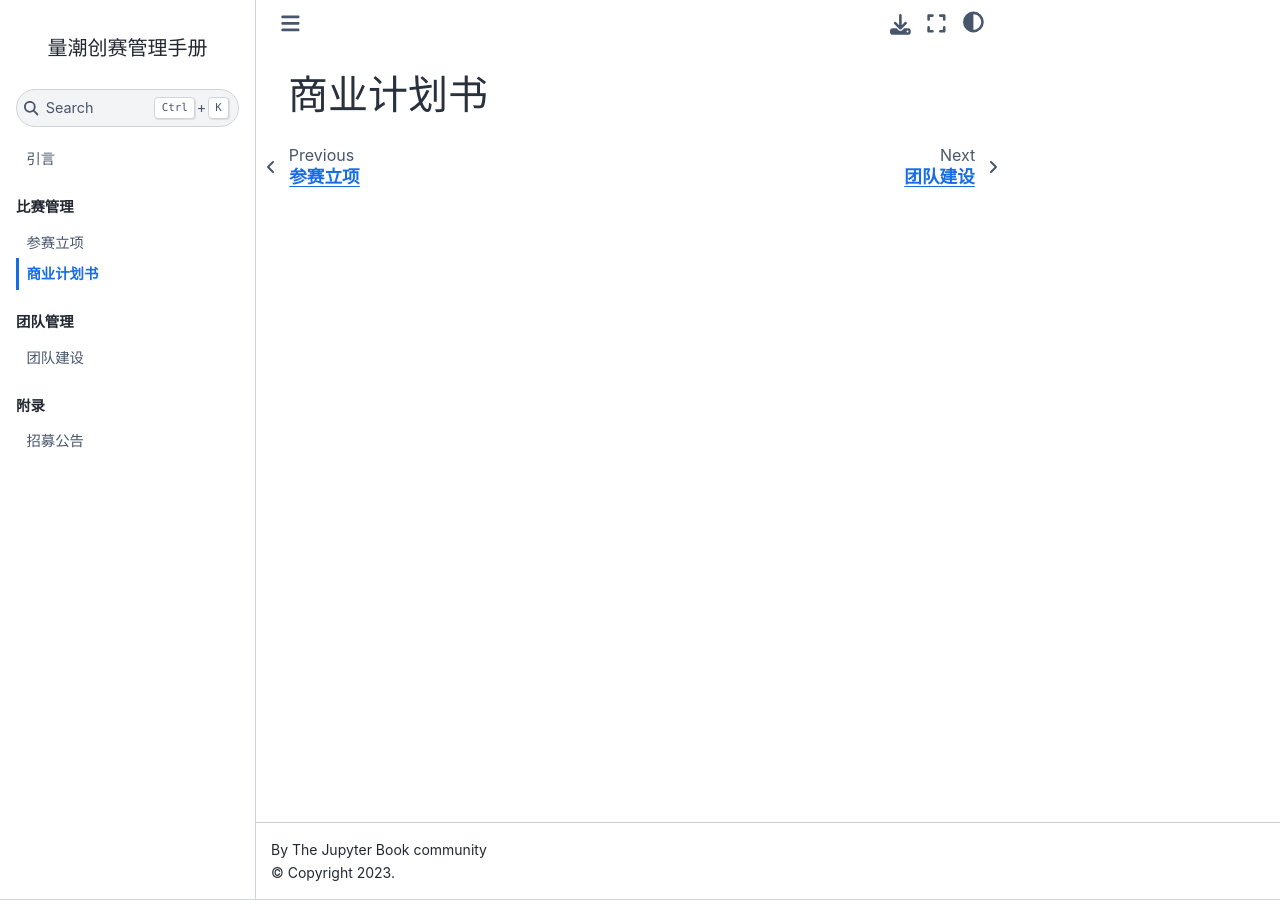
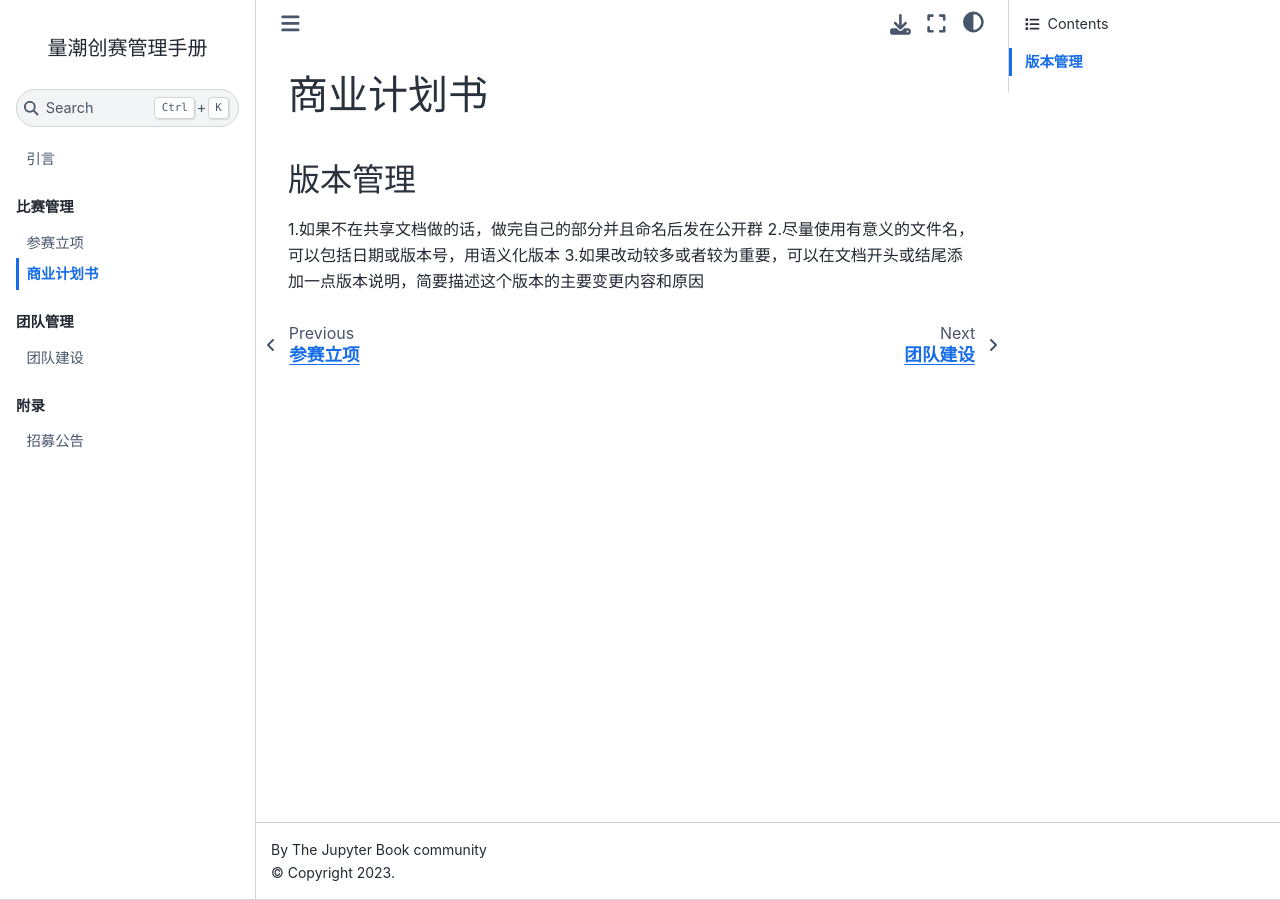
Before and after one commit to zcowken/quanttide-handbook-of-competitions-zken-fork1, a Jupyter Book: the page built from competitions/bp.md, in a window 1280 px wide. Built offline with Jupyter Book 1.0.4 settings and Sphinx 7.4.7 and the Sphinx Book theme 1.1.4, drawn with Linux system fonts in a browser that asks for light colours.

Commit message:
Update bp.md

```diff
--- a/competitions/bp.md
+++ b/competitions/bp.md
@@ -1 +1,5 @@
 # 商业计划书
+## 版本管理
+1.如果不在共享文档做的话，做完自己的部分并且命名后发在公开群
+2.尽量使用有意义的文件名，可以包括日期或版本号，用语义化版本
+3.如果改动较多或者较为重要，可以在文档开头或结尾添加一点版本说明，简要描述这个版本的主要变更内容和原因
```
